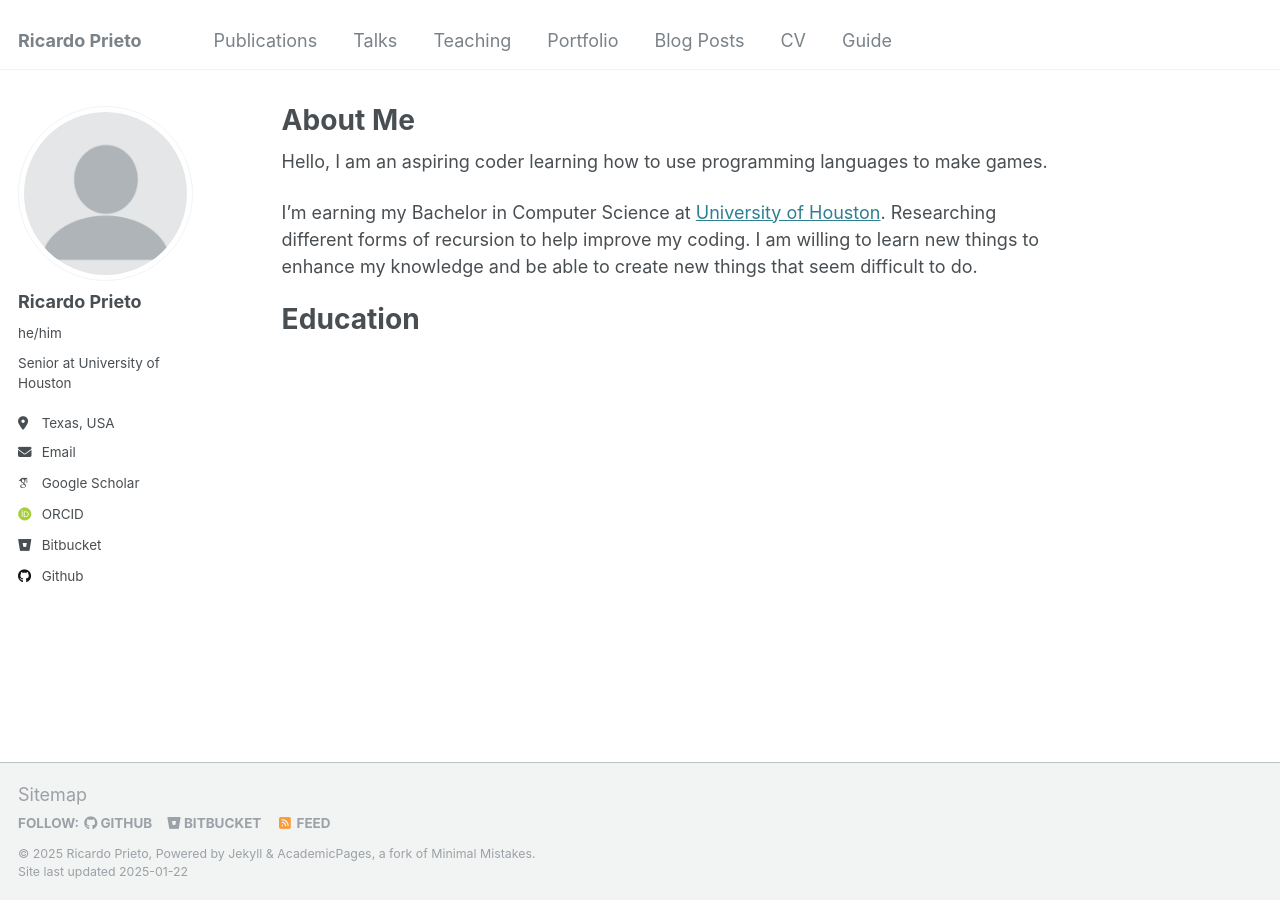
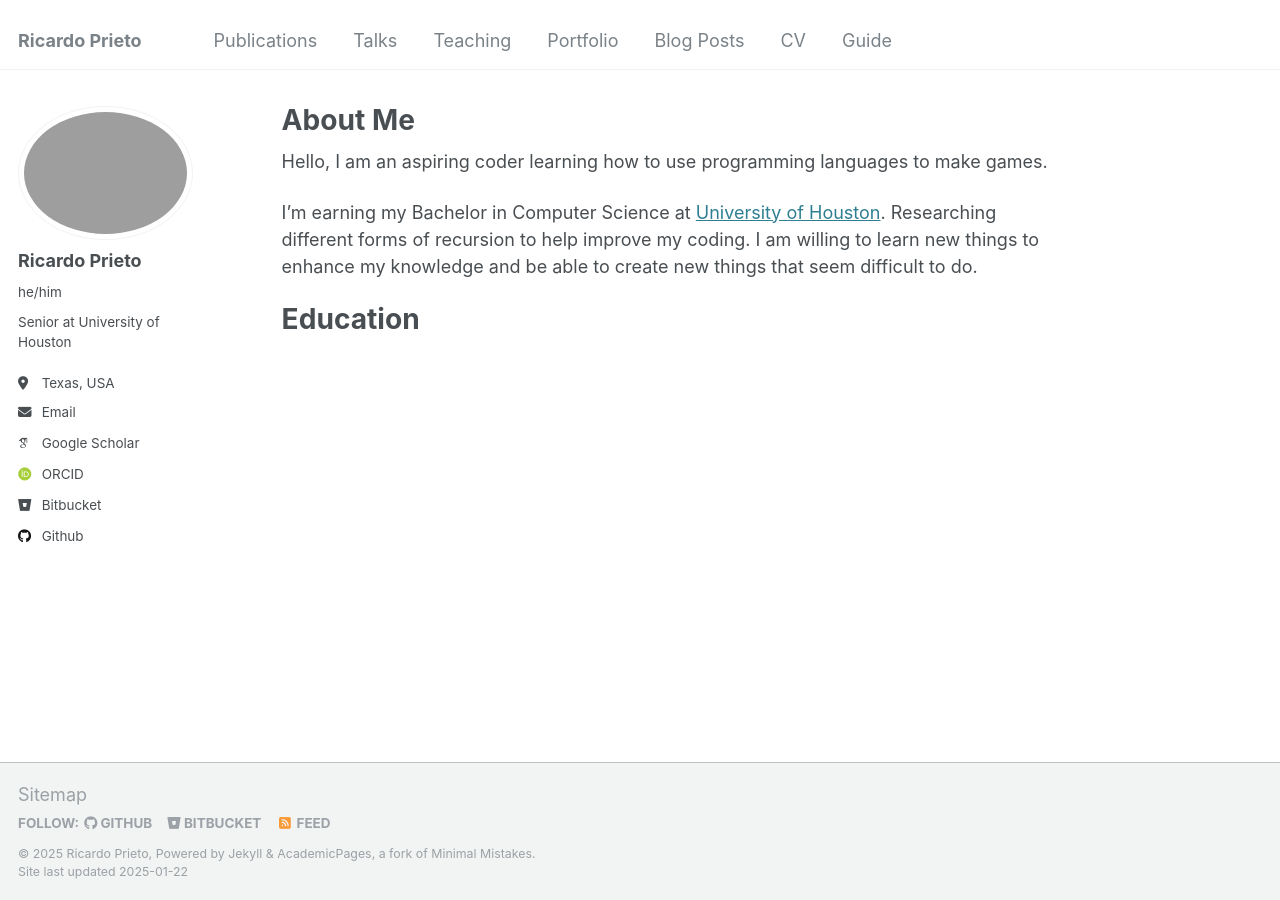
Before and after one commit to ricarpr/ricarpr.github.io, a Jekyll site: the page built from _pages/about.md, in a window 1280 px wide. Built offline with Jekyll 4.4.1, drawn with Linux system fonts in a browser that asks for light colours; some web fonts are replaced.

Commit message:
Update _config.yml

```diff
--- a/_config.yml
+++ b/_config.yml
@@ -21,7 +21,7 @@ repository               : "ricarpr.github.io"
 #               Additional customization can be done by editing /_includes/author-profile.html
 author:
   # Biographic information
-  avatar           : "profile.png"
+  avatar           : "IMG20250121192846.jpg"
   name             : "Ricardo Prieto"
   pronouns         : "he/him"
   bio              : "Senior at University of Houston"
```
